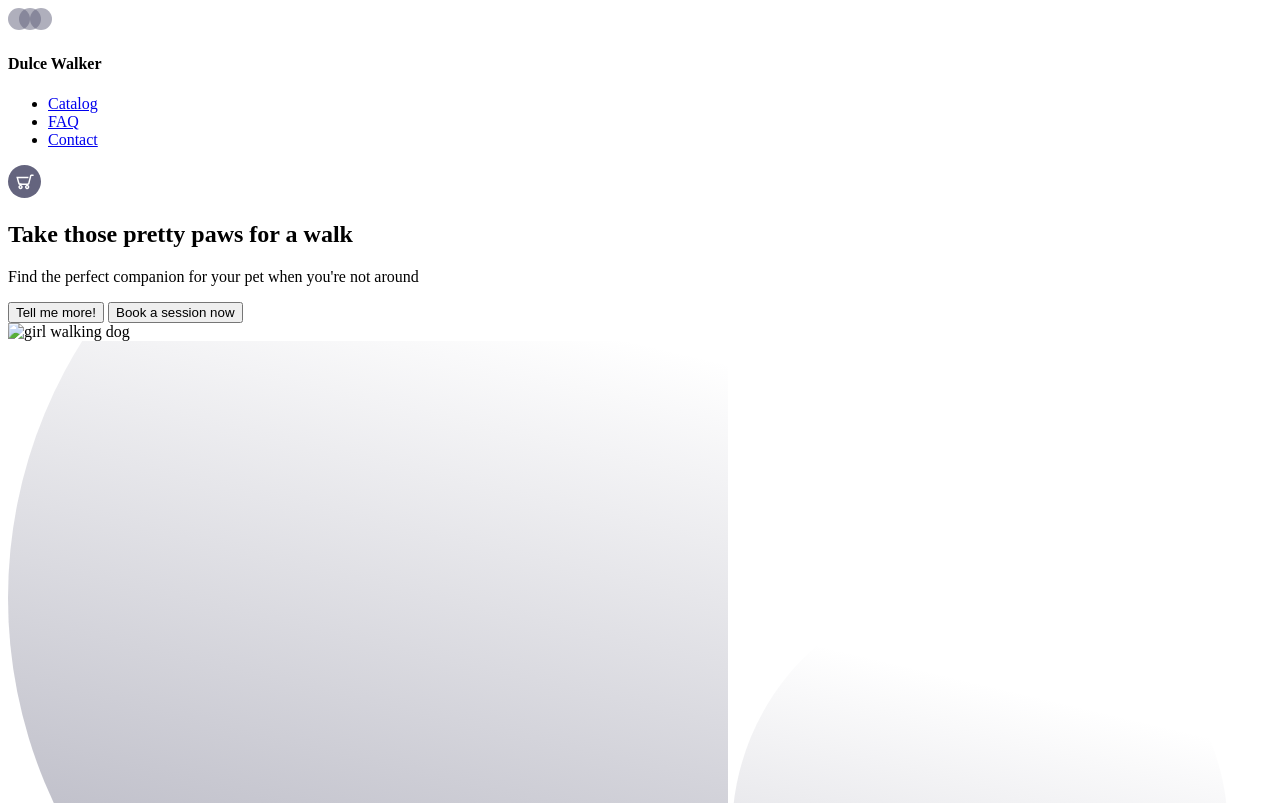
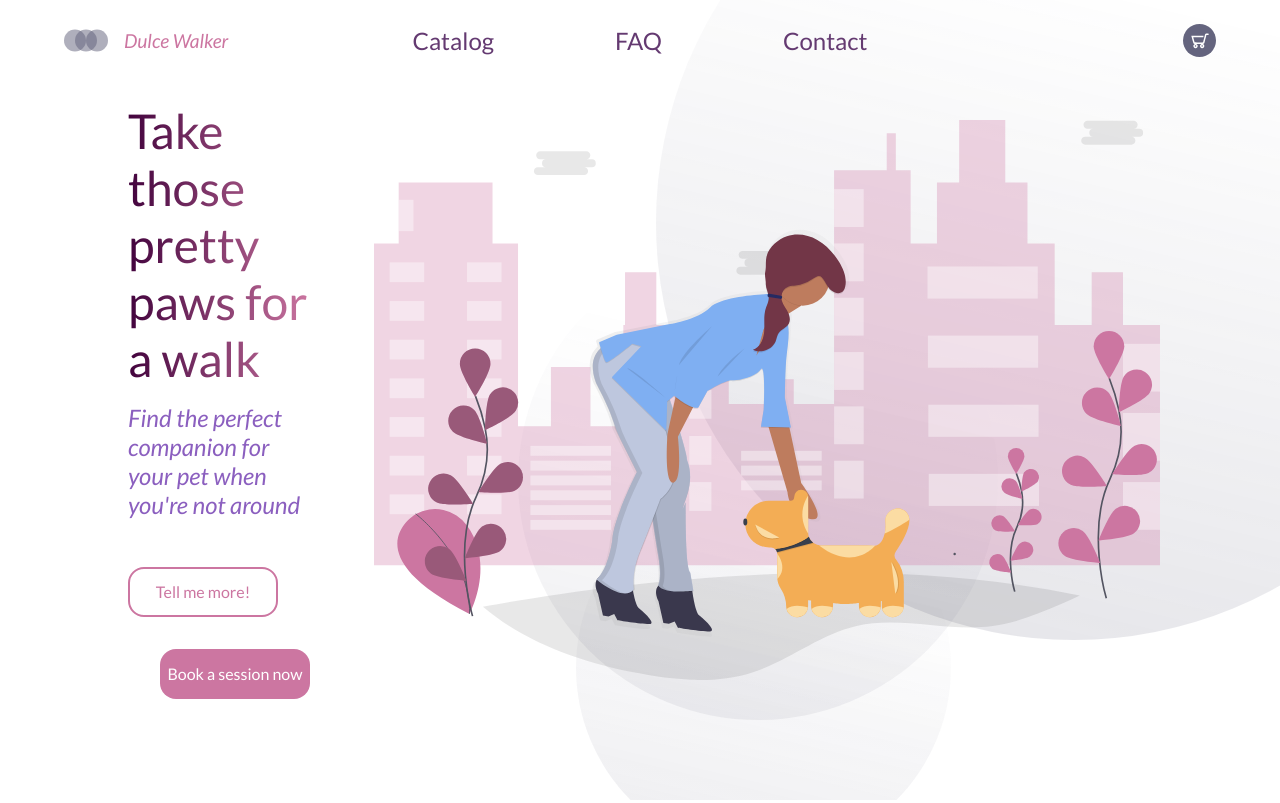
Before and after one commit to misselliev/dulce-walker, a plain HTML site: page index.html in a window 1280 px wide. Shown: the top 803 px of the page. Drawn offline with Linux system fonts and the light colour scheme; the site is published under a folder, as on GitHub Pages, so addresses that start at the root find nothing.

Commit message:
replacing main image

```diff
--- a/index.html
+++ b/index.html
@@ -3,7 +3,7 @@
 <head>
   <meta charset="UTF-8">
   <meta name="viewport" content="width=device-width, initial-scale=1.0">
-  <link rel="stylesheet" href="/style.css" />
+  <link rel="stylesheet" href="style.css" />
   <link href="https://fonts.googleapis.com/css2?family=Lato:ital@0;1&display=swap" rel="stylesheet">
   <link rel="icon"
       type="image/png"
@@ -40,7 +40,7 @@
         </div>
       </div>
       <div class="cover">
-        <img src="/img/undraw_good_doggy_4wfq.svg" alt="girl walking dog">
+        <img src="img/undraw_good_doggy_4wfq.svg" alt="girl walking dog">
       </div>
     </section>
 
```
